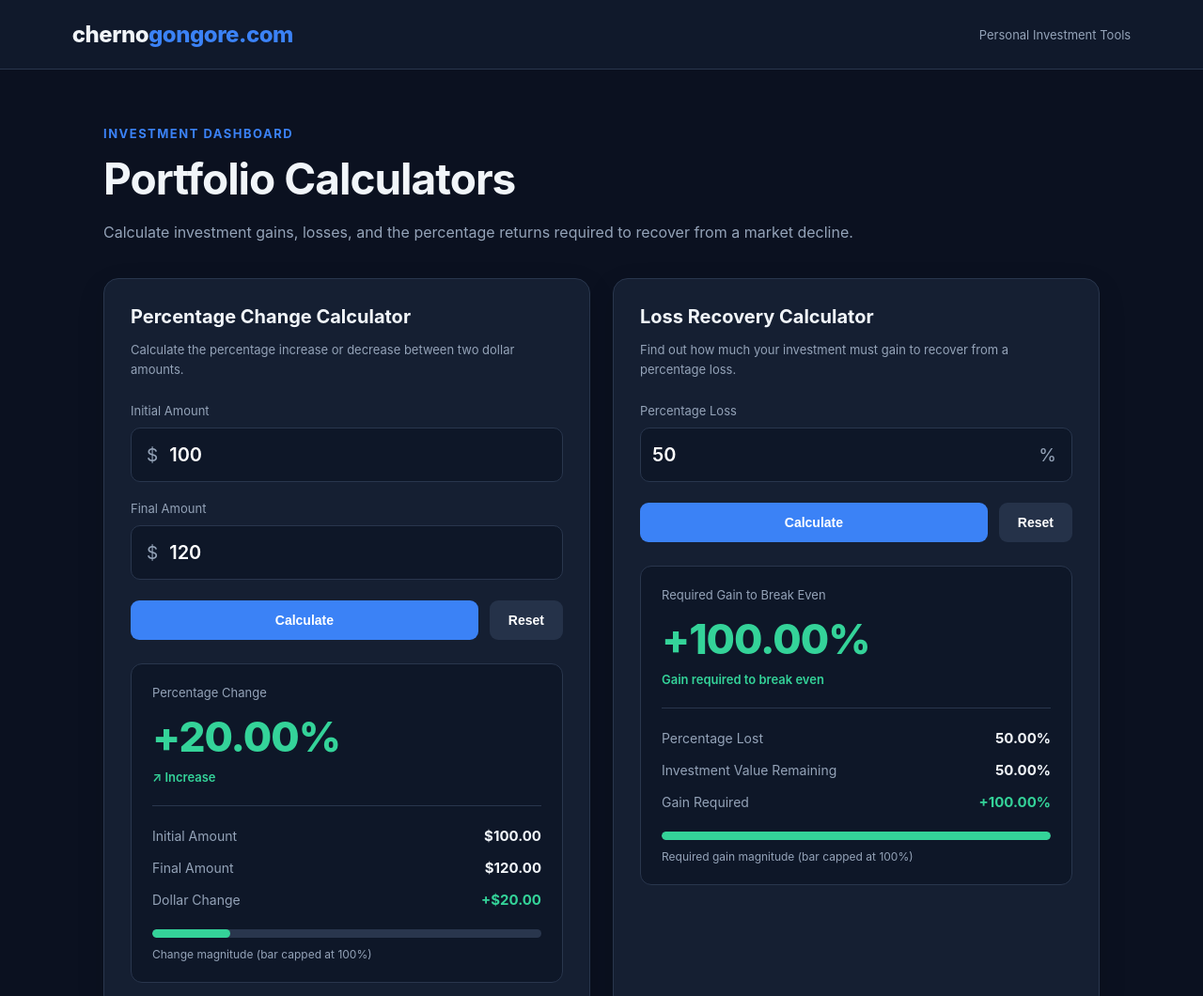
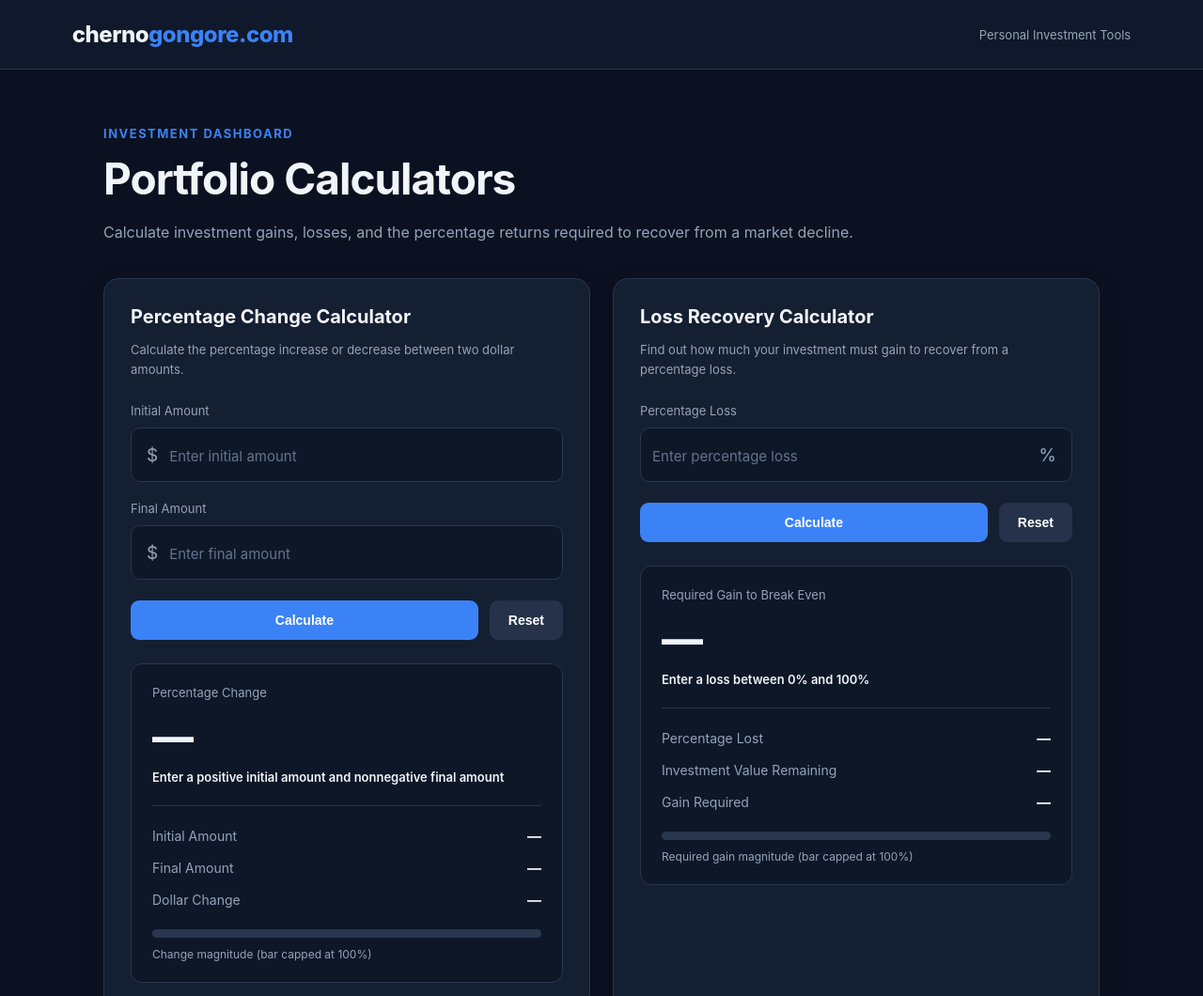
Before and after one commit to gongore/chernogongore, a plain HTML site: page index.html in a window 1280 px wide. Shown: the top 1060 px of the page at 94% size. Drawn offline with Linux system fonts and the light colour scheme.

Commit message:
Update index.html

```diff
--- a/index.html
+++ b/index.html
@@ -4,7 +4,7 @@
 <head>
   <meta charset="UTF-8">
   <meta name="viewport" content="width=device-width, initial-scale=1.0">
-  <meta name="description" content="Personal investment calculators for percentage change and loss recovery.">
+  <meta name="description" content="Investment percentage change and loss recovery calculators.">
   <title>chernogongore.com | Portfolio Calculators</title>
 
   <style>
@@ -26,11 +26,11 @@
 
     body {
       margin: 0;
+      min-height: 100vh;
       background: var(--background);
       color: var(--text);
       font-family: Inter, -apple-system, BlinkMacSystemFont,
         "Segoe UI", Arial, sans-serif;
-      min-height: 100vh;
     }
 
     header {
@@ -160,6 +160,12 @@
       font-weight: 600;
       color: white;
       font-family: inherit;
+    }
+
+    input::placeholder {
+      color: #64748b;
+      font-size: 15px;
+      font-weight: 400;
     }
 
     input::-webkit-inner-spin-button,
@@ -418,9 +424,8 @@
             <input
               id="initialAmount"
               type="number"
-              value="100"
               step="any"
-              placeholder="100.00"
+              placeholder="Enter initial amount"
             >
           </div>
         </div>
@@ -433,9 +438,8 @@
             <input
               id="finalAmount"
               type="number"
-              value="120"
               step="any"
-              placeholder="120.00"
+              placeholder="Enter final amount"
             >
           </div>
         </div>
@@ -454,31 +458,29 @@
 
           <div class="result-label">Percentage Change</div>
 
-          <div id="percentageResult" class="percentage positive">
-            +20.00%
+          <div id="percentageResult" class="percentage neutral">
+            —
           </div>
 
-          <div id="changeStatus" class="status positive">
-            ↗ Increase
+          <div id="changeStatus" class="status neutral">
+            Enter two amounts to calculate
           </div>
 
           <div class="separator"></div>
 
           <div class="detail-row">
             <span>Initial Amount</span>
-            <strong id="initialDisplay">$100.00</strong>
+            <strong id="initialDisplay">—</strong>
           </div>
 
           <div class="detail-row">
             <span>Final Amount</span>
-            <strong id="finalDisplay">$120.00</strong>
+            <strong id="finalDisplay">—</strong>
           </div>
 
           <div class="detail-row">
             <span>Dollar Change</span>
-            <strong id="dollarResult" class="positive">
-              +$20.00
-            </strong>
+            <strong id="dollarResult" class="neutral">—</strong>
           </div>
 
           <div class="progress-track">
@@ -510,11 +512,10 @@
             <input
               id="lossInput"
               type="number"
-              value="50"
               min="0"
               max="100"
               step="any"
-              placeholder="50"
+              placeholder="Enter percentage loss"
             >
             <span class="input-suffix">%</span>
           </div>
@@ -536,31 +537,29 @@
             Required Gain to Break Even
           </div>
 
-          <div id="recoveryResult" class="percentage positive">
-            +100.00%
+          <div id="recoveryResult" class="percentage neutral">
+            —
           </div>
 
-          <div id="recoveryStatus" class="status positive">
-            Required recovery gain
+          <div id="recoveryStatus" class="status neutral">
+            Enter a percentage loss to calculate
           </div>
 
           <div class="separator"></div>
 
           <div class="detail-row">
             <span>Percentage Lost</span>
-            <strong id="lossDisplay">50.00%</strong>
+            <strong id="lossDisplay">—</strong>
           </div>
 
           <div class="detail-row">
             <span>Investment Value Remaining</span>
-            <strong id="remainingDisplay">50.00%</strong>
+            <strong id="remainingDisplay">—</strong>
           </div>
 
           <div class="detail-row">
             <span>Gain Required</span>
-            <strong id="requiredDisplay" class="positive">
-              +100.00%
-            </strong>
+            <strong id="requiredDisplay" class="neutral">—</strong>
           </div>
 
           <div class="progress-track">
@@ -748,8 +747,8 @@
     }
 
     function resetPercentageChange() {
-      initialInput.value = "100";
-      finalInput.value = "120";
+      initialInput.value = "";
+      finalInput.value = "";
       calculatePercentageChange();
     }
 
@@ -784,11 +783,13 @@
         loss > 100
       ) {
         recoveryResult.textContent = "—";
-        recoveryStatus.textContent = "Enter a loss between 0% and 100%";
+        recoveryStatus.textContent =
+          "Enter a loss between 0% and 100%";
         lossDisplay.textContent = "—";
         remainingDisplay.textContent = "—";
         requiredDisplay.textContent = "—";
         recoveryProgress.style.width = "0%";
+
         setColor(recoveryResult, "neutral");
         setColor(recoveryStatus, "neutral");
         setColor(requiredDisplay, "neutral");
@@ -836,7 +837,7 @@
     }
 
     function resetLossRecovery() {
-      lossInput.value = "50";
+      lossInput.value = "";
       calculateLossRecovery();
     }
 
@@ -848,7 +849,7 @@
 
     lossInput.addEventListener("input", calculateLossRecovery);
 
-    // Initialize both calculators
+    // Initialize both calculators with empty inputs
     calculatePercentageChange();
     calculateLossRecovery();
   </script>
```
